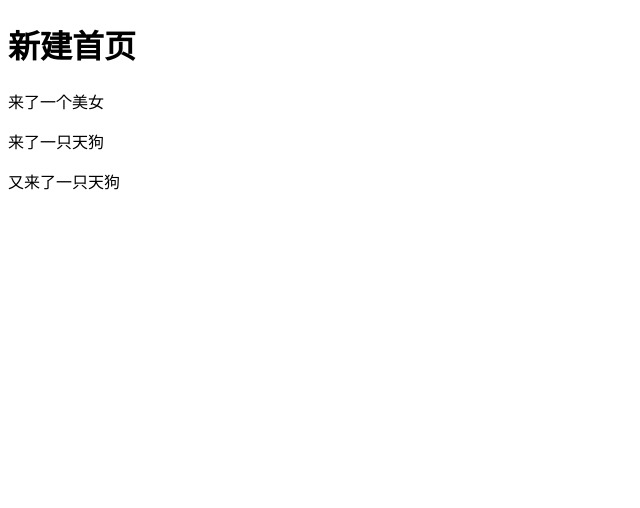
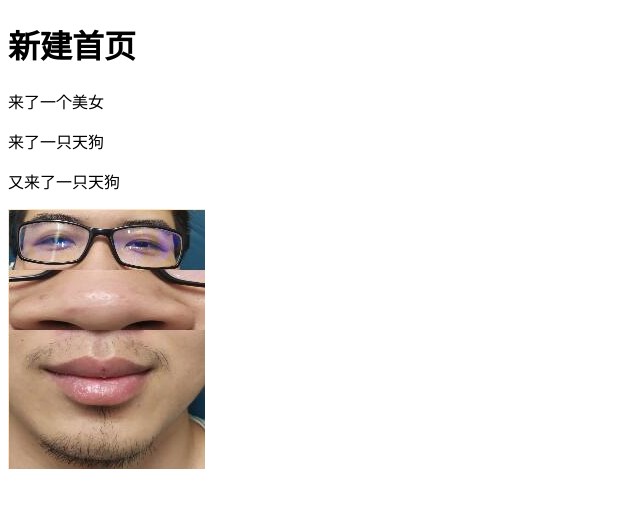
Before and after one commit to huangpudong/getbranch01, a plain HTML site: page index.html in a window 1280 px wide. Shown: the whole page, without its empty margins (0-640 px from the left). Drawn offline with Linux system fonts and the light colour scheme.

Commit message:
来了一个sb

```diff
--- a/index.html
+++ b/index.html
@@ -12,6 +12,7 @@
     <p>来了一个美女</p>
     <p>来了一只天狗</p>
     <p>又来了一只天狗</p>
+    <img src="./027d3f17ef305e7bbf1087dd457c2dea.png" alt="">
 </body>
 
 </html>
```
Also changed, not shown: 027d3f17ef305e7bbf1087dd457c2dea.png (added).
